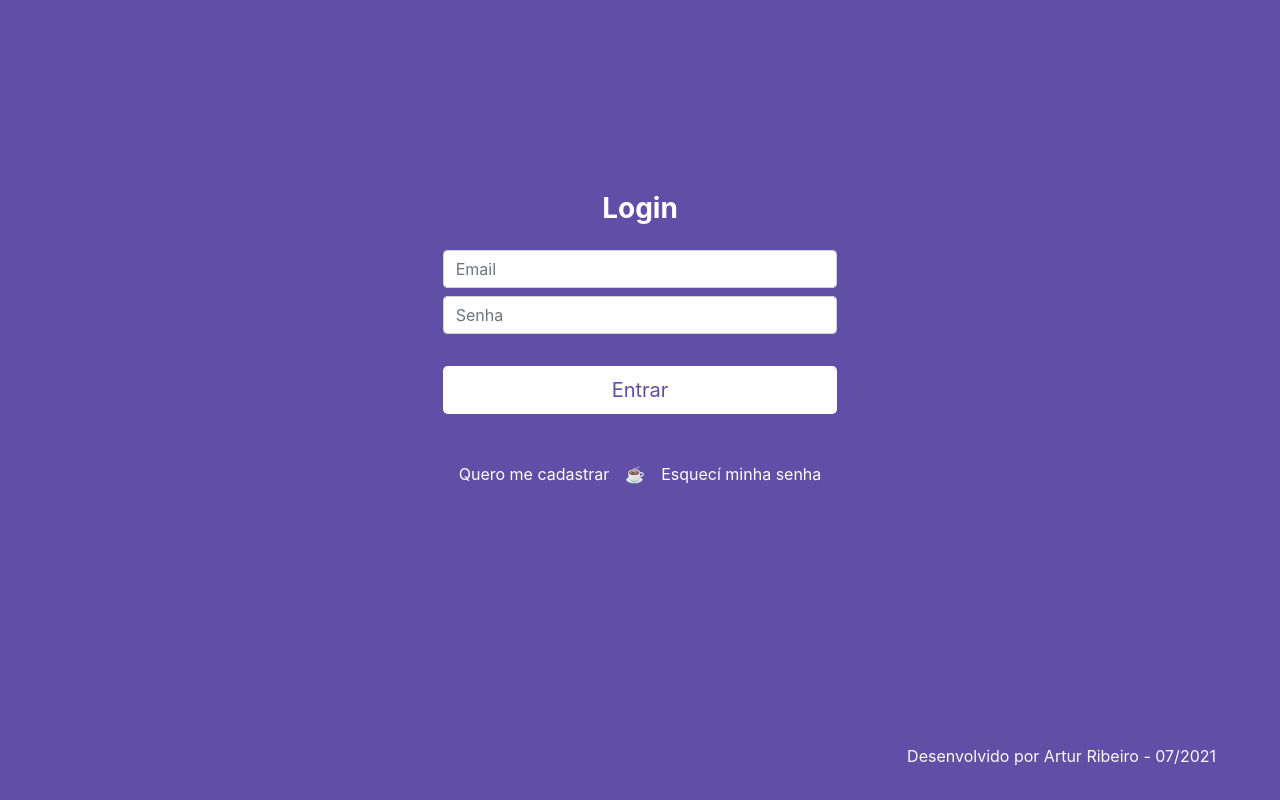
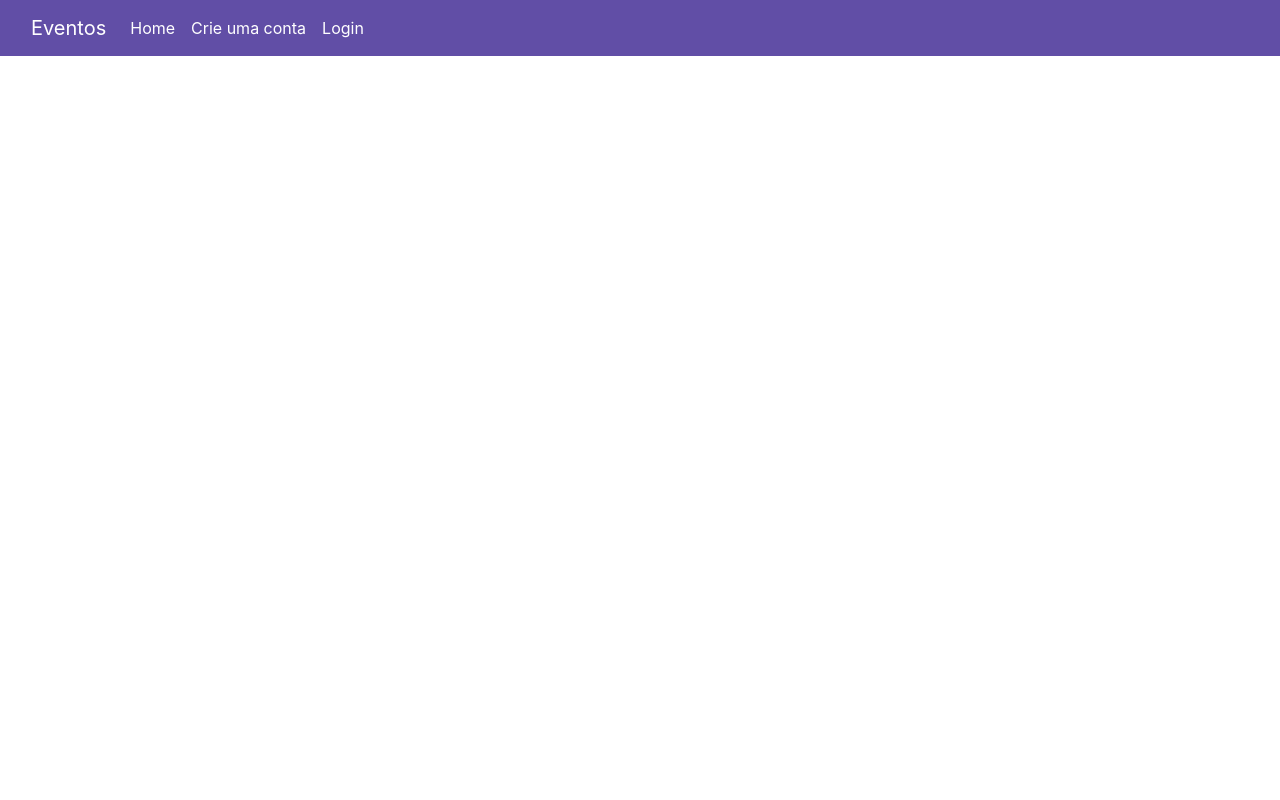
Before and after one commit to ArturRibeiro01/crud_eventos, a React (Create React App) app: page / in a window 1280 px wide. Built offline with nearby package versions, Linux system fonts and the light colour scheme.

Commit message:
configuração do redux

```diff
--- a/public/index.html
+++ b/public/index.html
@@ -9,6 +9,11 @@
       href="https://cdn.jsdelivr.net/npm/bootstrap@4.6.0/dist/css/bootstrap.min.css"
       integrity="sha384-B0vP5xmATw1+K9KRQjQERJvTumQW0nPEzvF6L/Z6nronJ3oUOFUFpCjEUQouq2+l"
       crossorigin="anonymous"
+    />
+    <!-- font-awesome -->
+    <link
+      rel="stylesheet"
+      href="https://cdnjs.cloudflare.com/ajax/libs/font-awesome/5.15.3/css/all.min.css"
     />
     <title>Eventos</title>
   </head>
--- a/src/App.js
+++ b/src/App.js
@@ -9,9 +9,9 @@ function App() {
   return (
     <>
       <BrowserRouter>
-        <Route exact path="/" component={Login} />
+        <Route exact path="/" component={Home} />
         <Route path="/novousuario" component={NovoUsuario} />
-        <Route path="/home" component={Home} />
+        <Route path="/login" component={Login} />
       </BrowserRouter>
     </>
   );
--- a/src/components/navbar/index.js
+++ b/src/components/navbar/index.js
@@ -1,7 +1,8 @@
+// import { Link } from "react-router-dom";
 import { Link } from "react-router-dom";
 import "./navbar.css";
 
-import PropTypes from "prop-types";
+// import PropTypes from "prop-types";
 
 const Navbar = (props) => {
   return (
@@ -14,17 +15,27 @@ const Navbar = (props) => {
           data-bs-toggle="collapse"
           data-bs-target="#navbarNav"
           aria-controls="navbarNav"
-          aria-expanded="false"
+          aria-expanded="true"
           aria-label="Toggle navigation"
         >
-          <span className="navbar-toggler-icon"></span>
+          <i class="fas fa-bars text-white"></i>
         </button>
         <div className="collapse navbar-collapse" id="navbarNav">
           <ul className="navbar-nav">
             <li className="nav-item active">
-              <a className="nav-link" href="#">
+              <Link className="nav-link" to="/">
                 Home
-              </a>
+              </Link>
+            </li>
+            <li className="nav-item active">
+              <Link className="nav-link" to="/novousuario">
+                Crie uma conta
+              </Link>
+            </li>
+            <li className="nav-item active">
+              <Link className="nav-link" to="/login">
+                Login
+              </Link>
             </li>
           </ul>
         </div>
@@ -33,6 +44,6 @@ const Navbar = (props) => {
   );
 };
 
-Navbar.propTypes = {};
+// Navbar.propTypes = {};
 
 export default Navbar;
--- a/src/components/navbar/navbar.css
+++ b/src/components/navbar/navbar.css
@@ -1,3 +1,10 @@
 .navbar {
   background-color: #614ea6;
 }
+.nav-item a {
+  color: #fff;
+  transition: 0.2s ease-in;
+}
+.nav-item a:hover {
+  color: #f21667;
+}
--- a/src/views/home/index.js
+++ b/src/views/home/index.js
@@ -1,11 +1,15 @@
-import React, { useState } from "react";
-import { Link } from "react-router-dom";
+// import React, { useState } from "react";
+// import { Link } from "react-router-dom";
 import Navbar from "../../components/navbar";
 
 import "./home.css";
 
 const Home = () => {
-  return <Navbar />;
+  return (
+    <>
+      <Navbar />
+    </>
+  );
 };
 
 export default Home;
--- a/src/views/usuario-novo/index.js
+++ b/src/views/usuario-novo/index.js
@@ -3,6 +3,7 @@ import firebase from "../../config/firebase";
 import "firebase/auth";
 
 import "./usuario-novo.css";
+import Navbar from "../../components/navbar";
 
 const NovoUsuario = () => {
   const [email, setEmail] = useState();
@@ -51,6 +52,8 @@ const NovoUsuario = () => {
   }
 
   return (
+    <>
+      <Navbar />
       <div className="form-cadastro">
         <form className="text-center form-login mx-auto mt-5">
           <h1 className="h3 mb-3 text-black font-weight-bold">Cadastro</h1>
@@ -102,6 +105,7 @@ const NovoUsuario = () => {
           </div>
         </form>
       </div>
+    </>
   );
 };
 
```
Lines whose indentation alone changed are shown as unchanged.
